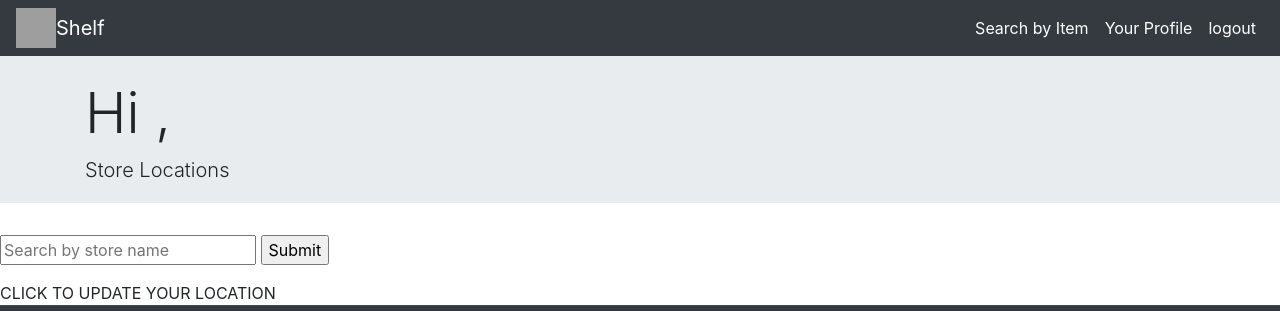
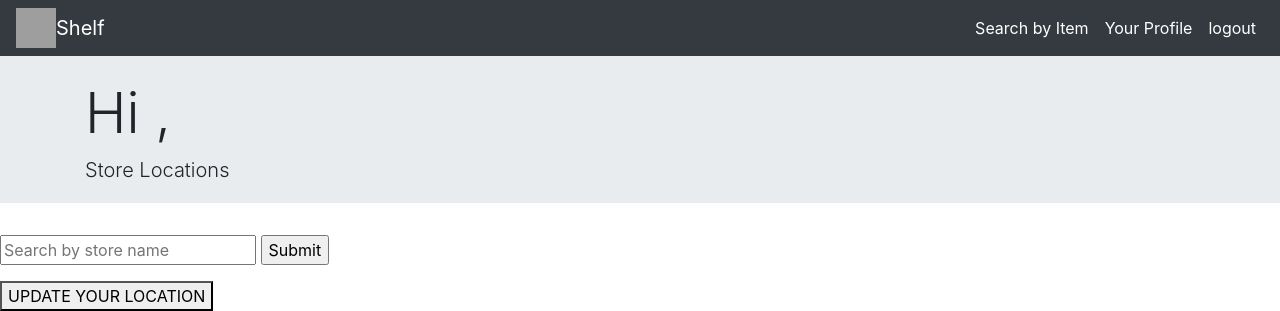
Before and after one commit to Apilny/Shelf_Project2, a Django app: template apps/shelf_app/templates/view_locations.html in a window 1280 px wide. Shown: the top 311 px of the page. Run offline with Django 3.2, Linux system fonts and the light colour scheme; the template is opened without the code that fills it: most values are stand-ins (such as "Sample title", 1, 10 or a date in 2020); some libraries are stand-ins or nearby versions; grey boxes are pictures that could not be loaded.

Commit message:
Update view_locations.html

```diff
--- a/apps/shelf_app/templates/view_locations.html
+++ b/apps/shelf_app/templates/view_locations.html
@@ -60,7 +60,7 @@
                 <th scope="col">Items</th>
             </tr>
         </thead>
-        <a id='click_for_locations'>CLICK TO UPDATE YOUR LOCATION</a>
+        <button id='click_for_locations'>UPDATE YOUR LOCATION</button>
         <tbody id="table_body">
         </tbody>
     </table>
@@ -106,8 +106,11 @@
                     })
                 else
                     console.log('no geolocation')
+                    $('#table_body').empty()
+                        $('#table_body').append("{%for store in stores%}{%for location in store.locations.all%}<tr><td scope='row'>{{location.store.name}}</th><td><a class='navigation' href='https://www.google.com/maps/dir/?api=1&origina="+current_lat+","+current_long+"&destination={{location.address}}+{{location.city}}+{{location.state}}+{{location.zip_code}}'>Navigate To: {{location.address}} {{location.city}} {{location.state}} {{location.zip_code}}</a></td><td><a href='/shelf/{{location.id}}/items'>Items</a></td><td><a href='/shelf/{{location.id}}/add_favorite_location'>Favorite this Location</a></td></tr>{%endfor%}{%endfor%}")
 
             })
+            $('#click_for_locations').trigger('click')
         })
     </script>
 
```
